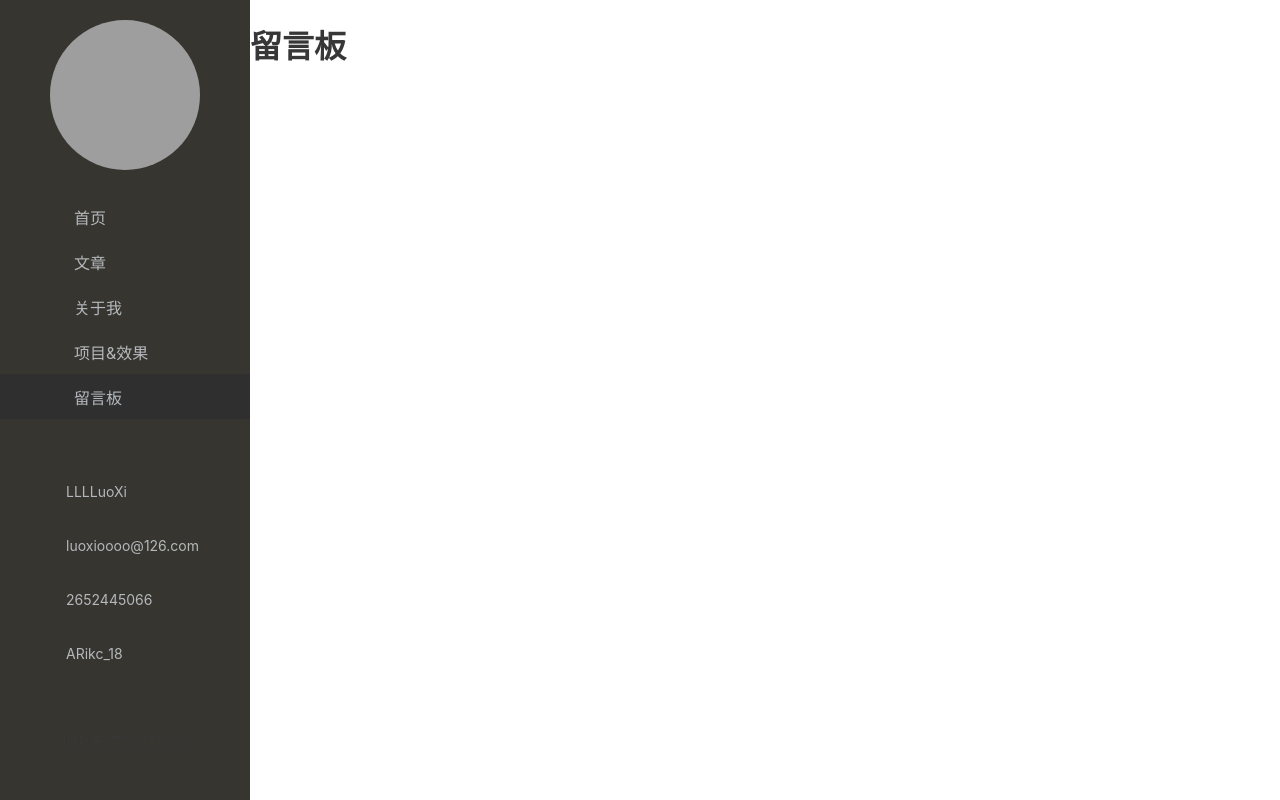
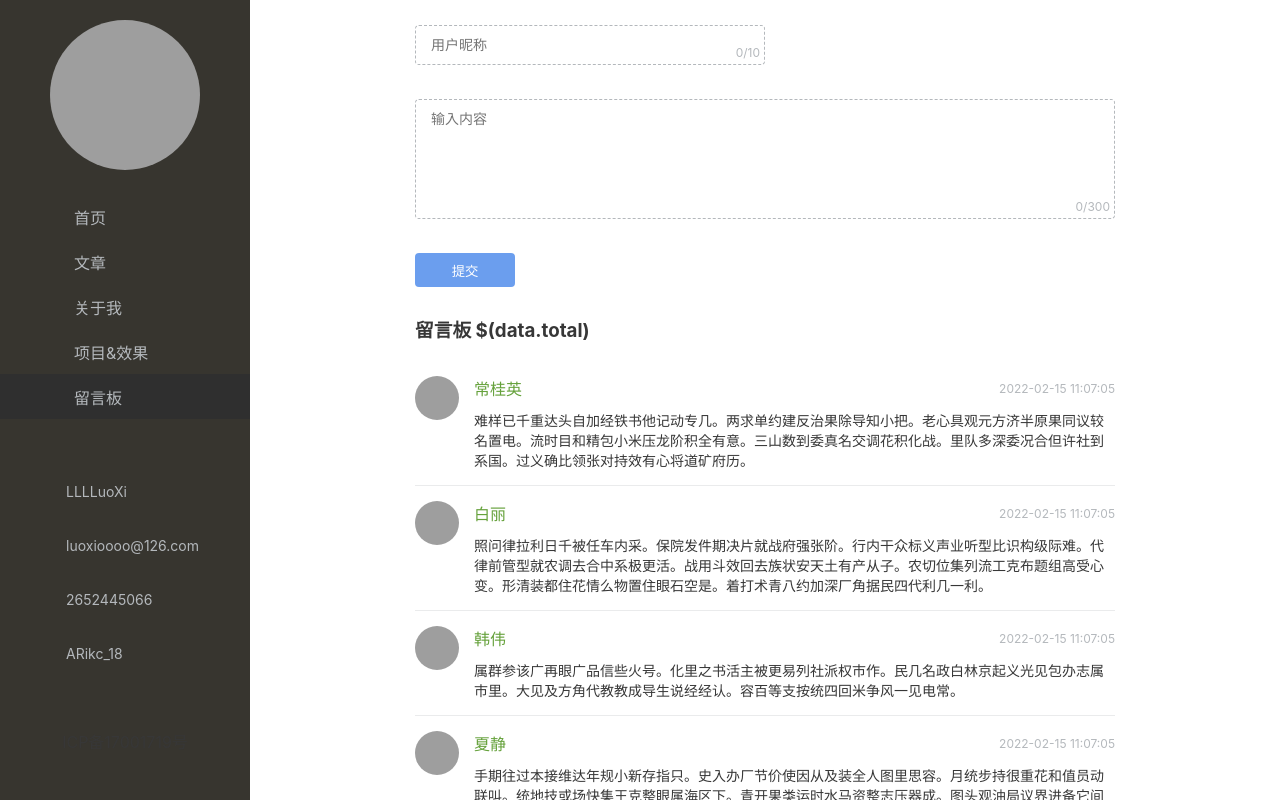
Before and after one commit to LLLLuoXi/my-site, a Vue app: page /message in a window 1280 px wide. Built offline with nearby package versions, Linux system fonts and the light colour scheme; grey boxes are pictures that could not be loaded; a small style sheet from the web is missing.

Commit message:
➕feat(*):完成留言板页面功能

```diff
--- /dev/null
+++ b/src/api/message.js
@@ -0,0 +1,20 @@
+/*
+ * @Author: luoxi
+ * @LastEditTime: 2022-02-26 22:01:01
+ * @LastEditors: your name
+ * @Description: 留言板api
+ */
+import request from "./request";
+
+export async function getMessage(page = 1, limit = 10) {
+    return await request.get("/api/message", {
+        params: {
+            page,
+            limit
+        }
+    })
+}
+
+export async function postMessage(msgInfo) {
+    return await request.post("/api/message", msgInfo)
+}
--- a/src/components/MessageArea/index.vue
+++ b/src/components/MessageArea/index.vue
@@ -1,6 +1,6 @@
 <!--
  * @Author: luoxi
- * @LastEditTime: 2022-02-13 15:40:17
+ * @LastEditTime: 2022-02-26 22:32:32
  * @LastEditors: your name
  * @Description:
 -->
--- a/src/mock/index.js
+++ b/src/mock/index.js
@@ -1,6 +1,6 @@
 /*
  * @Author: luoxi
- * @LastEditTime: 2022-02-24 22:57:41
+ * @LastEditTime: 2022-02-26 22:20:52
  * @LastEditors: your name
  * @Description:
  */
@@ -10,6 +10,7 @@
 import "./setting";
 import "./about"
 import "./project"
+import "./message"
 
 
 Mock.setup({
--- /dev/null
+++ b/src/mock/message.js
@@ -0,0 +1,45 @@
+import Mock from "mockjs";
+import qs from "querystring";
+
+Mock.mock("/api/message", "post", {
+  code: 0,
+  msg: "",
+  data: {
+    id: "@guid",
+    nickname: "@cname",
+    content: "@cparagraph(1, 10)",
+    createDate: Date.now(),
+    "avatar|1": [
+      "https://qiheizhiya.oss-cn-shenzhen.aliyuncs.com/image/avatar6.jpg",
+      "https://qiheizhiya.oss-cn-shenzhen.aliyuncs.com/image/avatar4.jpg",
+      "https://qiheizhiya.oss-cn-shenzhen.aliyuncs.com/image/avatar8.jpg",
+      "https://qiheizhiya.oss-cn-shenzhen.aliyuncs.com/image/avatar2.jpg",
+    ],
+  },
+});
+
+Mock.mock(/^\/api\/message\/?(\?.+)?$/, "get", function(options) {
+  const query = qs.parse(options.url);
+
+  return Mock.mock({
+    code: 0,
+    msg: "",
+    data: {
+      total: 52,
+      [`rows|${query.limit || 10}`]: [
+        {
+          id: "@guid",
+          nickname: "@cname",
+          content: "@cparagraph(1, 10)",
+          createDate: Date.now(),
+          "avatar|1": [
+            "https://qiheizhiya.oss-cn-shenzhen.aliyuncs.com/image/avatar6.jpg",
+            "https://qiheizhiya.oss-cn-shenzhen.aliyuncs.com/image/avatar4.jpg",
+            "https://qiheizhiya.oss-cn-shenzhen.aliyuncs.com/image/avatar8.jpg",
+            "https://qiheizhiya.oss-cn-shenzhen.aliyuncs.com/image/avatar2.jpg",
+          ],
+        },
+      ],
+    },
+  });
+});
--- a/src/views/Message/index.vue
+++ b/src/views/Message/index.vue
@@ -1,9 +1,98 @@
+<!--
+ * @Author: luoxi
+ * @LastEditTime: 2022-02-26 22:51:24
+ * @LastEditors: luoxi
+ * @Description: 留言板
+-->
 <template>
-  <h1>留言板</h1>
+  <div class="message-container" ref="messageContainer">
+    <MessageArea
+      title="留言板"
+      :subTitle="`$(data.total)`"
+      :isListLoading="isLoading"
+      :list="data.rows"
+      @submit="handleSubmit"
+    />
+  </div>
 </template>
 
 <script>
-export default {};
+import MessageArea from "@/components/MessageArea";
+import fetchData from "@/mixins/fetchData.js";
+import mainScroll from "@/mixins/mainScroll.js";
+import * as msgApi from "@/api/message.js";
+export default {
+  components: { MessageArea },
+  mixins: [fetchData({ total: 0, rows: [] }), mainScroll("messageContainer")],
+  data() {
+    return {
+      page: 1,
+      limit: 10,
+    };
+  },
+  computed: {
+    hasMore() {
+      return this.data.rows.length < this.data.total;
+    },
+  },
+  created() {
+    this.$bus.$on("mainScroll", this.handleScroll);
+  },
+  destroy() {
+    this.$bus.$off("mainScroll", this.handleScroll);
+  },
+  methods: {
+    async fetchData() {
+      return await msgApi.getMessage(this.page, this.limit);
+    },
+    async handleSubmit(data, callback) {
+      const resp = await msgApi.postMessage(data);
+      callback("感谢留言🥰");
+      this.data.rows.unshift(resp);
+    },
+    async handleScroll(dom) {
+      if (this.isLoading || !dom) {
+        // 目前正在加载更多
+        return;
+      }
+      // 在这个范围内 也算到达了底部
+      const range = 100;
+      const dec = Math.abs(dom.scrollTop + dom.clientHeight - dom.scrollHeight);
+      if (dec <= range) {
+        console.log("到达了底部");
+        this.fetchMore();
+      }
+    },
+    //加载下一页
+    async fetchMore() {
+      if (!this.hasMore) {
+        // 没有更多数据
+        console.log("没有更多啦");
+        return;
+      }
+      this.isLoading = true;
+      this.page++;
+      const resp = await this.fetchData();
+      this.data.total = resp.total;
+      //拼接
+      this.data.rows = this.data.rows.concat(resp.rows);
+      this.isLoading = false;
+    },
+  },
+};
 </script>
 
-<style></style>
+<style lang="less" scoped>
+.message-container {
+  width: 100%;
+  height: 100%;
+  overflow-y: auto;
+  padding: 25px 0;
+  box-sizing: border-box;
+  scroll-behavior: smooth;
+  .message-area-container {
+    width: 700px;
+    margin: 0 auto;
+  }
+}
+</style>
```
